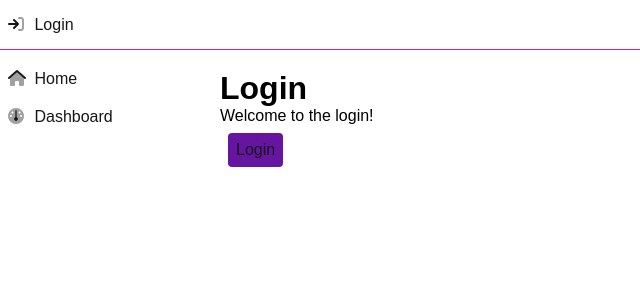
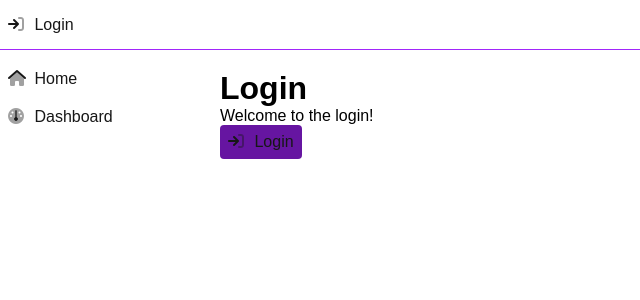
Before and after one commit to neofuture/polaris-nextjs, a Next.js app: page /user/login in a window 1280 px wide. Shown: the top 300 px of the page, without its empty margins (0-640 px from the left). Built offline with nearby package versions, Linux system fonts and the light colour scheme.

Commit message:
Bit more logic

```diff
--- a/src/app/globals.css
+++ b/src/app/globals.css
@@ -67,7 +67,6 @@ button {
     border-radius: 4px;
     transition: ease-in-out 300ms;
     font-size:inherit;
-    margin:8px;
 }
 
 button:hover {
@@ -98,4 +97,9 @@ header {
     padding: 8px;
     display: flex;
     align-items: center;
-    border-bottom: 1px solid var(--light-purple);}
+    border-bottom: 1px solid var(--light-purple);
+}
+
+.icon {
+    margin-right:6px;
+}
--- a/src/app/user/login/page.tsx
+++ b/src/app/user/login/page.tsx
@@ -11,7 +11,9 @@ const Login = () => {
             <div>
                 <h1>Already Logged In</h1>
                 <p>You are already logged in.</p>
-                <button onClick={logout}>Logout</button>
+                <button onClick={logout}>
+                    <i className={"fad fa-sign-out icon"}/> Logout
+                </button>
             </div>
         );
     }
@@ -20,7 +22,9 @@ const Login = () => {
         <div>
             <h1>Login</h1>
             <p>Welcome to the login!</p>
-            <button onClick={login}>Login</button>
+            <button onClick={login}>
+                <i className={"fad fa-sign-in icon"}/> Login
+            </button>
         </div>
     );
 };
--- a/src/components/sidebar/sidebar.module.css
+++ b/src/components/sidebar/sidebar.module.css
@@ -11,7 +11,3 @@
     display: flex;
     align-items: center;
 }
-
-.navList li i {
-    margin-right: 6px;
-}
--- a/src/components/top-navigation/top-navigation.module.css
+++ b/src/components/top-navigation/top-navigation.module.css
@@ -8,7 +8,3 @@
 .navList li {
     margin-right: 20px;
 }
-
-.navList li i {
-    margin-right: 6px;
-}
```
Also changed, not shown: src/hoc/with-auth.tsx (+7 -0 lines).
